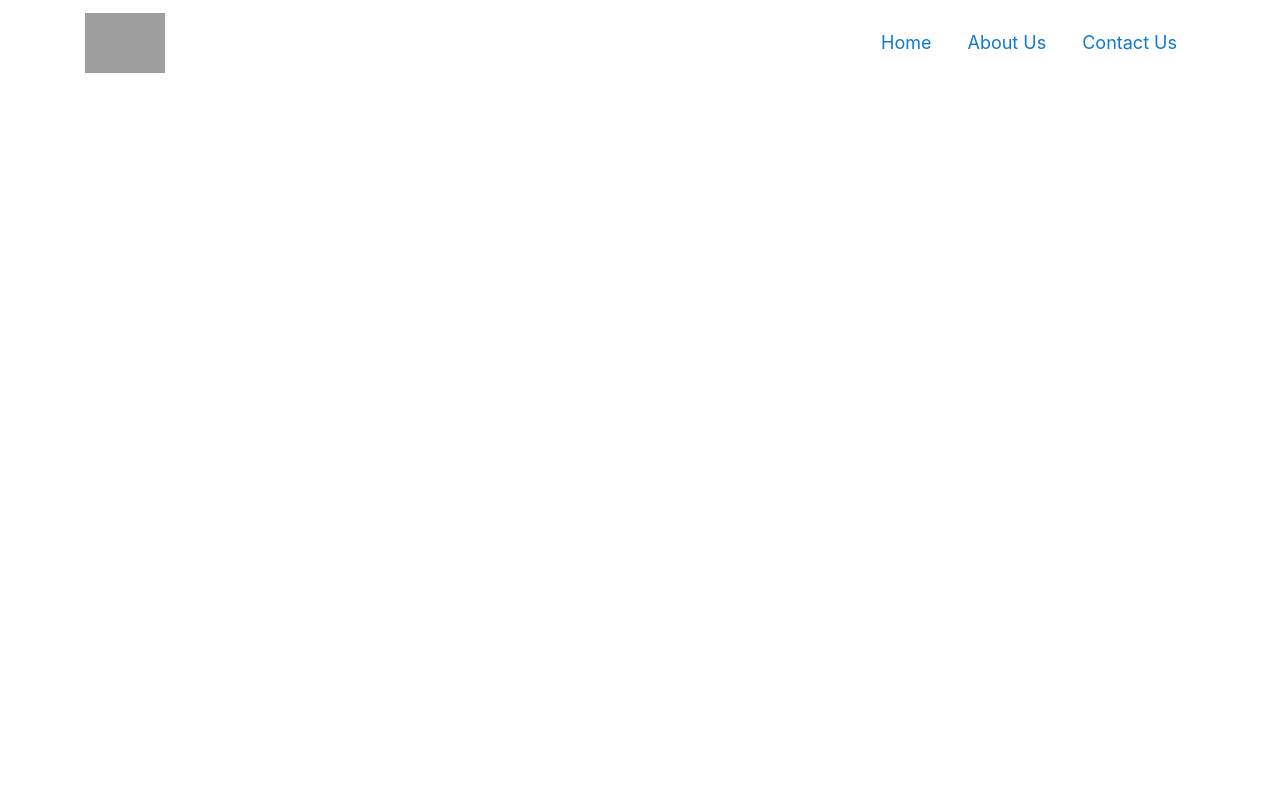
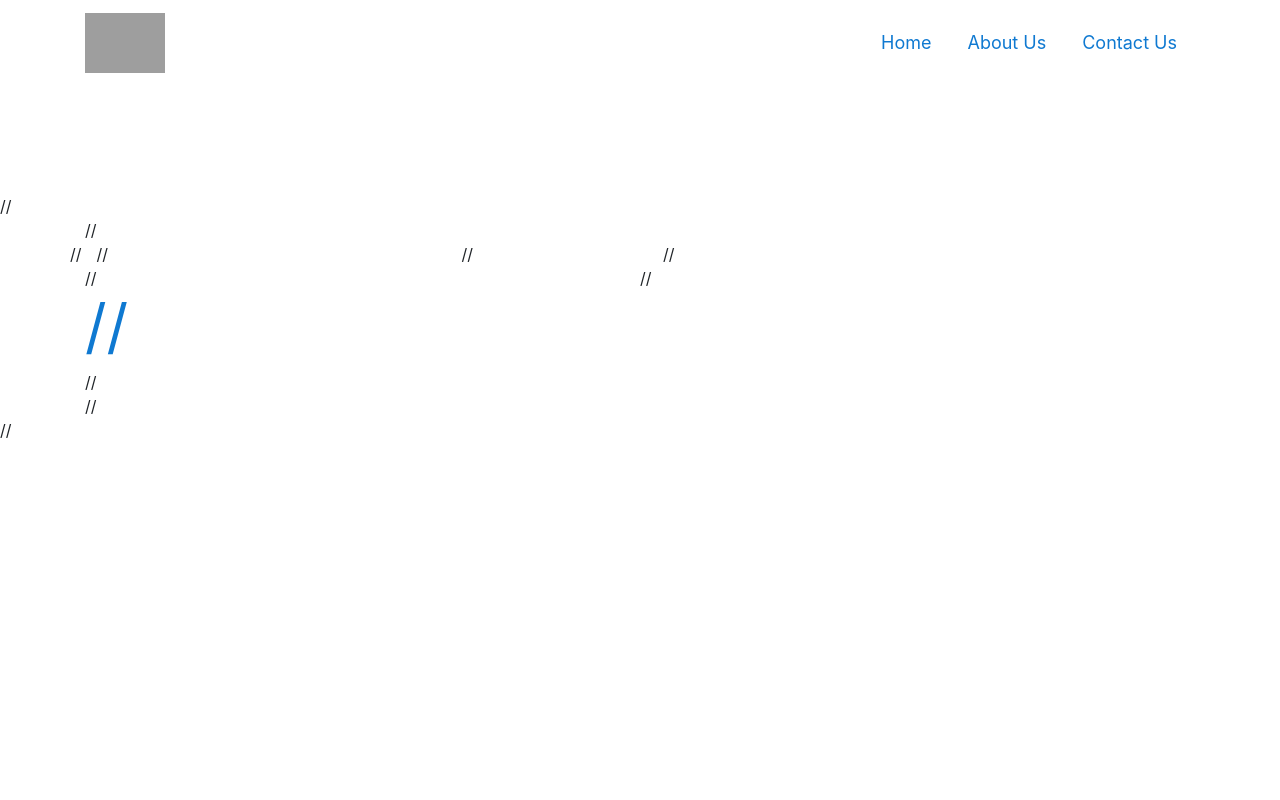
Before and after one commit to expression-media-digital-agency/exm-site-updateone, a Next.js app: page /contact in a window 1280 px wide. Shown: the top 800 px of the page. Built offline with nearby package versions, Linux system fonts and the light colour scheme; grey boxes are pictures that could not be loaded; a web font is replaced by a local one.

Commit message:
update12

```diff
--- a/pages/contact.js
+++ b/pages/contact.js
@@ -15,22 +15,22 @@ const Academy = () => <Layout>
     <script src="https://cdnjs.cloudflare.com/ajax/libs/popper.js/1.14.7/umd/popper.min.js" integrity="sha384-UO2eT0CpHqdSJQ6hJty5KVphtPhzWj9WO1clHTMGa3JDZwrnQq4sF86dIHNDz0W1" crossOrigin="anonymous"></script>
     <script src="https://stackpath.bootstrapcdn.com/bootstrap/4.3.1/js/bootstrap.min.js" integrity="sha384-JjSmVgyd0p3pXB1rRibZUAYoIIy6OrQ6VrjIEaFf/nJGzIxFDsf4x0xIM+B07jRM" crossOrigin="anonymous"></script>
 </Head>
-<header className="contact-header">
-    <div className="container">
-       <div className="row">
-            <div className=" col-sm-12 col-lg-4 center-pics">
-            </div>
-            <div className="col-sm-12 col-lg-2"></div>
-            <div className="col-sm-12 col-lg-6">
-                <h1 className="heading-one animated fadeIn delay-2s">
+// <header className="contact-header">
+//     <div className="container">
+//        <div className="row">
+//             <div className=" col-sm-12 col-lg-4 center-pics">
+//             </div>
+//             <div className="col-sm-12 col-lg-2"></div>
+//             <div className="col-sm-12 col-lg-6">
+//                 <h1 className="heading-one animated fadeIn delay-2s">
 
-                </h1>
-            </div>
+//                 </h1>
+//             </div>
 
 
-       </div>
-    </div>
-</header>
+//        </div>
+//     </div>
+// </header>
 
     <ContactForm/>
 </Layout>;
```
